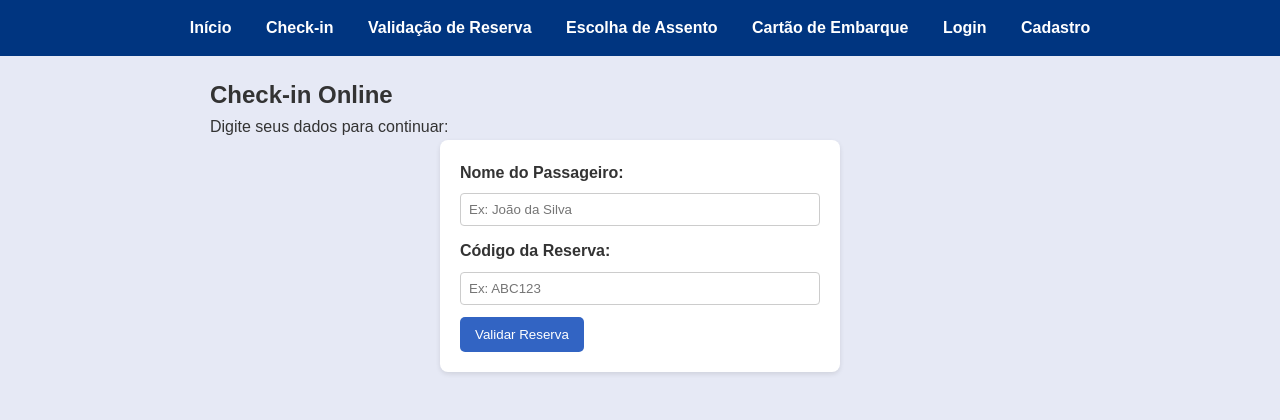
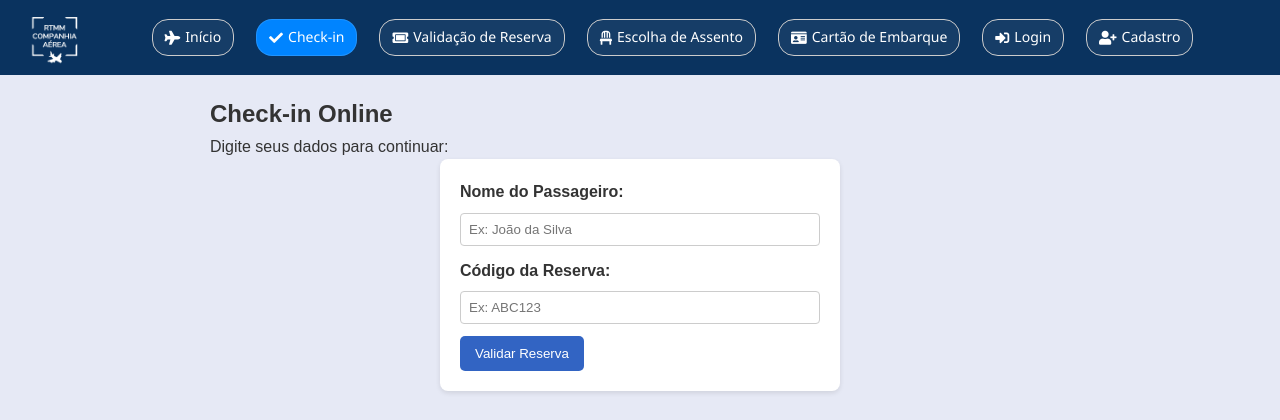
Before and after one commit to MelissaADR/interaeroporto, a Flask app: page /checkin in a window 1280 px wide. Shown: the top 420 px of the page. Run offline with Flask 3, Linux system fonts and the light colour scheme.

Commit message:
part1 melhorando menu inicial

```diff
--- a/static/style.css
+++ b/static/style.css
@@ -13,23 +13,60 @@ body {
     line-height: 1.6;
 }
 
-/* ===== Cabeçalho / Menu ===== */
+/* ===== Cabeçalho com logo e menu ===== */
 header {
-    background-color: #003580; /* Azul escuro do layout */
-    padding: 15px;
-    text-align: center;
+    display: flex;
+    align-items: center;
+    justify-content: space-between; /* logo à esquerda, menu à direita */
+    background-color: #0a335f;
+    padding: 10px 20px;
 }
 
-header nav a {
+/* Logo */
+.logo-container {
+    display: flex;
+    align-items: center;
+}
+
+.logo {
+    width: 65px;   /* controla o tamanho da logo */
+    height: auto;
+    display: block;
+}
+
+/* Menu */
+.menu-nav {
+    display: flex;
+    gap: 22px;
+    justify-content: center; /* <<< centraliza os botões */
+    flex: 1; /* <<< ocupa o espaço para alinhar certinho */
+}
+
+
+.menu-nav a {
+    display: flex;
+    align-items: center;
+    gap: 5px;
+    padding: 6px 12px;
+    border: 1px solid #ccc;
+    border-radius: 16px;
+    background-color: #ffffff0d;
     color: #fff;
     text-decoration: none;
-    margin: 0 15px;
-    font-weight: bold;
-    transition: color 0.3s;
+    font-size: 14px;
+    font-weight: 500;
+    font-family: "Segoe UI", sans-serif;
+    transition: all 0.2s ease;
 }
 
-header nav a:hover {
-    color: #00aaff; /* Azul claro quando passa o mouse */
+.menu-nav a:hover {
+    background-color: #ffffff22;
+}
+
+.menu-nav a.active {
+    background-color: #0084ff;
+    border-color: #ffffff20;
+    color: #fff;
 }
 
 /* ===== Container principal ===== */
--- a/templates/base.html
+++ b/templates/base.html
@@ -8,22 +8,51 @@
 </head>
 <body>
     <header>
-        <nav>
-            <a href="{{ url_for('index') }}">Início</a>
-            <a href="{{ url_for('checkin') }}">Check-in</a>
-            <a href="{{ url_for('reserva') }}">Validação de Reserva</a>
-            <a href="{{ url_for('assentos') }}">Escolha de Assento</a>
-            <a href="{{ url_for('cartao') }}">Cartão de Embarque</a>
+    <!-- Logo -->
+    <div class="logo-container">
+        <img src="static/logo_branca.png" alt="Logo" class="logo">
+    </div>
 
-            {% if session.get('email') %}
-                <a href="{{ url_for('perfil') }}">Perfil</a>
-                <a href="{{ url_for('logout') }}">Logout</a>
-            {% else %}
-                <a href="{{ url_for('login') }}">Login</a>
-                <a href="{{ url_for('cadastro') }}">Cadastro</a>
-            {% endif %}
-        </nav>
+    <!-- Menu -->
+    <nav class="menu-nav">
+        <a href="{{ url_for('index') }}" class="{% if request.endpoint == 'index' %}active{% endif %}">
+            <i class="fas fa-plane"></i> Início
+        </a>
+        <a href="{{ url_for('checkin') }}" class="{% if request.endpoint == 'checkin' %}active{% endif %}">
+            <i class="fas fa-check"></i> Check-in
+        </a>
+        <a href="{{ url_for('reserva') }}" class="{% if request.endpoint == 'reserva' %}active{% endif %}">
+            <i class="fas fa-ticket-alt"></i> Validação de Reserva
+        </a>
+        <a href="{{ url_for('assentos') }}" class="{% if request.endpoint == 'assentos' %}active{% endif %}">
+            <i class="fas fa-chair"></i> Escolha de Assento
+        </a>
+        <a href="{{ url_for('cartao') }}" class="{% if request.endpoint == 'cartao' %}active{% endif %}">
+            <i class="fas fa-id-card"></i> Cartão de Embarque
+        </a>
+
+        {% if session.get('email') %}
+            <a href="{{ url_for('perfil') }}" class="{% if request.endpoint == 'perfil' %}active{% endif %}">
+                <i class="fas fa-user"></i> Perfil
+            </a>
+            <a href="{{ url_for('logout') }}">
+                <i class="fas fa-sign-out-alt"></i> Logout
+            </a>
+        {% else %}
+            <a href="{{ url_for('login') }}" class="{% if request.endpoint == 'login' %}active{% endif %}">
+                <i class="fas fa-sign-in-alt"></i> Login
+            </a>
+            <a href="{{ url_for('cadastro') }}" class="{% if request.endpoint == 'cadastro' %}active{% endif %}">
+                <i class="fas fa-user-plus"></i> Cadastro
+            </a>
+        {% endif %}
+    </nav>
     </header>
+
+
+<!-- Importar ícones do Font Awesome -->
+<link rel="stylesheet" href="https://cdnjs.cloudflare.com/ajax/libs/font-awesome/5.15.4/css/all.min.css">
+
 
     <main>
         {% block content %}{% endblock %}
```
Also changed, not shown: other parts of static/style.css (+24 -76 lines), static/qrcode.png.
